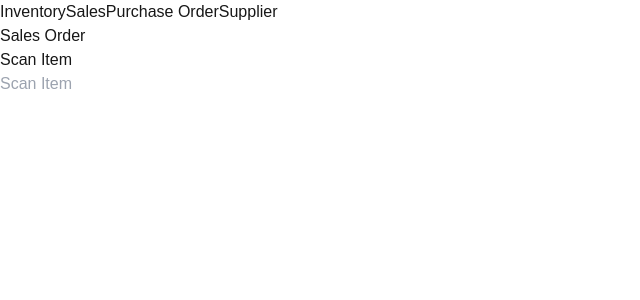
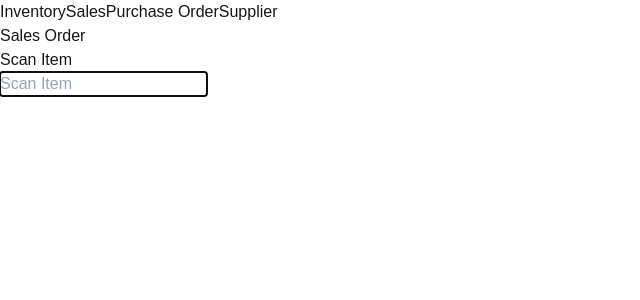
Before and after one commit to Hamzaali565/Inventory_IMS, a Next.js app: page / in a window 1280 px wide. Shown: the top 300 px of the page, without its empty margins (0-640 px from the left). Built offline with nearby package versions, Linux system fonts and the light colour scheme.

Commit message:
Audio message set on item not found

```diff
--- a/src/app/components/LabInput.jsx
+++ b/src/app/components/LabInput.jsx
@@ -15,6 +15,7 @@ const LabInput = ({
   accept,
   checked,
   onKeyDown,
+  ref,
 }) => {
   return (
     <div className=" flex justify-center">
@@ -35,6 +36,7 @@ const LabInput = ({
           checked={checked}
           value={value}
           onKeyDown={onKeyDown}
+          ref={ref}
         />
       </div>
     </div>
--- a/src/app/screens/Sales/SaleOrder/page.jsx
+++ b/src/app/screens/Sales/SaleOrder/page.jsx
@@ -4,14 +4,13 @@ import Heading from "@/app/components/Heading";
 import { LabInput } from "@/app/components/LabInput";
 import { useSelector } from "react-redux";
 import { debounce } from "lodash";
-
 const Sales = () => {
-  const [bar_code, setBarCode] = useState("");
+  const [bar_code, setBarCode] = useState(""); // Input value
   const url = useSelector((state) => state.main.url);
 
   // Ref to focus the input
   const inputRef = useRef(null);
-
+  const errorSound = new Audio("/audio/ErrorMessage.mp3");
   // Focus the input on page load
   useEffect(() => {
     if (inputRef.current) {
@@ -21,14 +20,20 @@ const Sales = () => {
 
   const callForItem = async (scan_code) => {
     try {
-      console.log(scan_code);
-      setBarCode(scan_code);
+      console.log("Scan Code:", scan_code);
       const response = await fetch(`${url}/sales?scan_code=${scan_code}`);
       const data = await response.json();
-      console.log(data);
+      console.log("Response:", data);
+
+      // Clear the input after fetching
       setBarCode("");
+      if (inputRef.current) {
+        inputRef.current.focus();
+      }
     } catch (error) {
-      console.log(error);
+      console.log("Error:", error);
+      setBarCode("");
+      errorSound.play();
     }
   };
 
@@ -51,8 +56,11 @@ const Sales = () => {
             label={"Scan Item"}
             placeholder={"Scan Item"}
             ref={inputRef} // Attach ref to the input
+            value={bar_code} // Bind input to state
             onChange={(e) => {
-              debouncedCallForItem(e.target.value);
+              const value = e.target.value;
+              setBarCode(value); // Update input state
+              debouncedCallForItem(value); // Trigger debounced call
             }}
           />
         </div>
```
Also changed, not shown: 1 other file (tests, documents, lock files or other folders).
